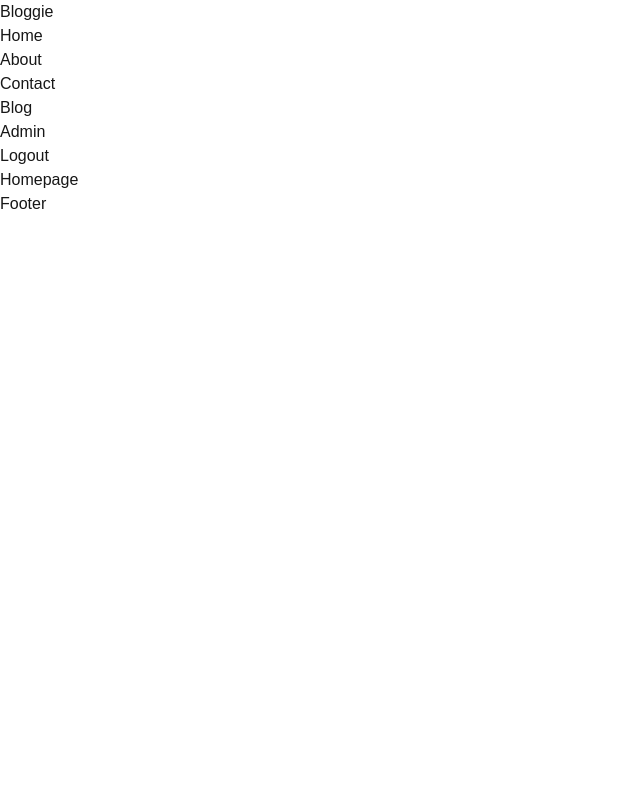
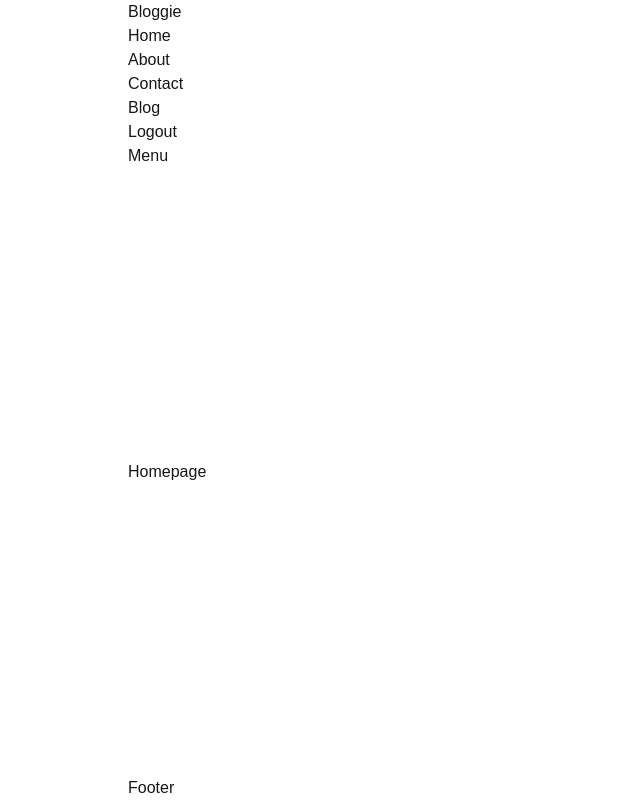
Before and after one commit to Blackeye6941/Blog-site, a Next.js app: page / in a window 1280 px wide. Shown: the whole page, without its empty margins (0-640 px from the left). Built offline with nearby package versions, Linux system fonts and the light colour scheme.

Commit message:
navbar added

```diff
--- a/src/app/globals.css
+++ b/src/app/globals.css
@@ -10,7 +10,7 @@
 *{
   margin : 0;
   padding : 0;
-  box-sizing : border-box;
+  box-sizing: content-box;
 }
 
 @media (prefers-color-scheme: dark) {
@@ -31,3 +31,52 @@ body {
     text-wrap: balance;
   }
 }
+
+.container{
+  display: flex;
+  flex-direction: column;
+  min-height: 100vh;
+  margin: auto;
+  /*background-color: aqua;*/
+  width: 1536px;
+  padding-left: 50px;
+  padding-right: 50px;
+  justify-content: space-between;
+}
+
+
+@media (max-width: 1536px){
+  .container{
+    width:1366px;
+  }
+}
+
+@media (max-width: 1366px){
+  .container{
+    width:1280px;
+  }
+}
+
+@media (max-width: 1280px){
+  .container{
+    width:1024px;
+  }
+}
+
+@media (max-width: 1024px){
+  .container{
+    width:768px;
+  }
+}
+
+@media (max-width: 768px){
+  .container{
+    width:640px;
+  }
+}
+
+@media(max-width: 640px){
+  .container{
+    width: 400px;
+  }
+}
--- a/src/app/layout.js
+++ b/src/app/layout.js
@@ -15,7 +15,7 @@ const geistMono = localFont({
 });
 
 export const metadata = {
-  title: "Create Next App",
+  title: "Bloggie 2.0",
   description: "Generated by create next app",
 };
 
@@ -23,9 +23,9 @@ export default function RootLayout({ children }) {
   return (
     <html lang="en">
       <body
-        className={`${geistSans.variable} ${geistMono.variable} antialiased`}
+        className={`${geistSans.variable} ${geistMono.variable} antialiased `}
       >
-        <div className="flex flex-col min-h-[100vh] m-auto w-[1536px] pl-[50px] pr-[50px] justify-between">
+        <div className="container">
         <Navbar/>
         {children}
         <Footer/>
--- a/src/components/navbar/links/Links.jsx
+++ b/src/components/navbar/links/Links.jsx
@@ -1,5 +1,7 @@
 "use client"
+import { useState } from "react";
 import NavLink from "./navlink/NavLink"
+
 
 const Links = () => {
 
@@ -24,10 +26,13 @@ const Links = () => {
 
         //temporary
         const session = true;
-        const isAdmin = true;
+        const isAdmin = false;
+
+        const [open, setOpen] = useState(false);
 
   return (
-    <div className="flex center gap-[70px]">
+    <div className="">
+    <div className="flex center gap-[70px] max-md:hidden">
       {links.map((link =>(
         <NavLink link={link} key={link.title}/>
       )))}
@@ -41,6 +46,19 @@ const Links = () => {
             <NavLink link={{title:"Login", path:"/login"}}/>
         )
       }
+
+    </div>
+    <div className="lg:hidden xl:hidden md:hidden">
+    <button className={open ? "pl-[22vh]":""} onClick={() => setOpen(!open)}>
+        Menu
+      </button>
+      {open &&
+      <div className="z-1 flex flex-col px-auto justify-center gap-[10px] h-[95vh] w-[20vh] border-l-2 pl-20 ">
+      {links.map((link =>(
+        <NavLink link={link} key={link.title}/>
+      )))}
+      </div>}
+    </div>
     </div>
   )
 }
--- a/src/components/navbar/links/navlink/NavLink.jsx
+++ b/src/components/navbar/links/navlink/NavLink.jsx
@@ -10,7 +10,7 @@ const NavLink = ({link}) => {
 
   return (
     <div>
-      <Link href={link.path} className={isActive?"bg-white rounded-xl text-black px-2 py-1 min-w-[100px]":""}>{link.title}</Link>
+      <Link href={link.path} className={isActive?"bg-white rounded-xl text-black px-2 py-1 min-w-[100px] transition  ease-in 0.8s":""}>{link.title}</Link>
     </div>
   )
 }
```
